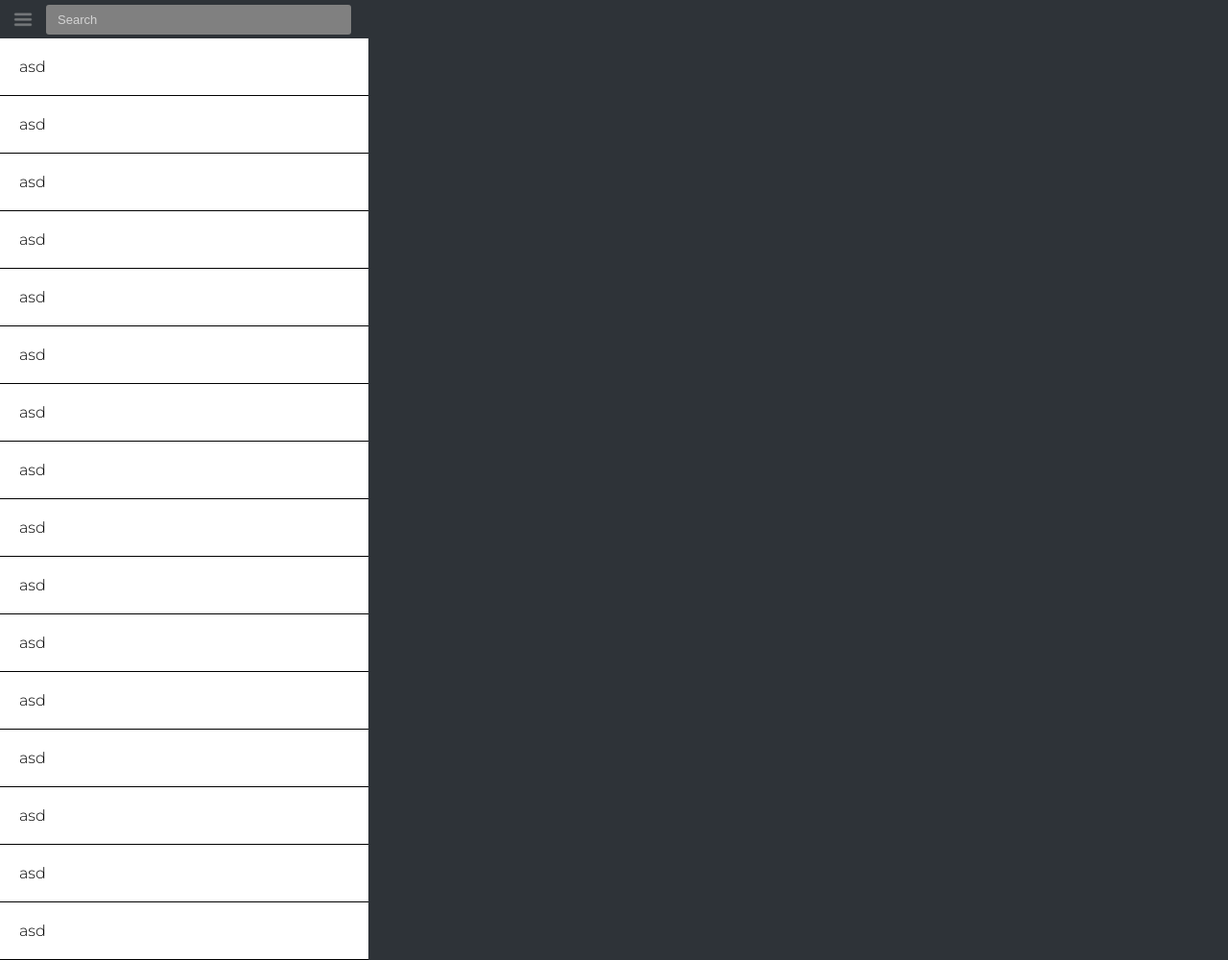
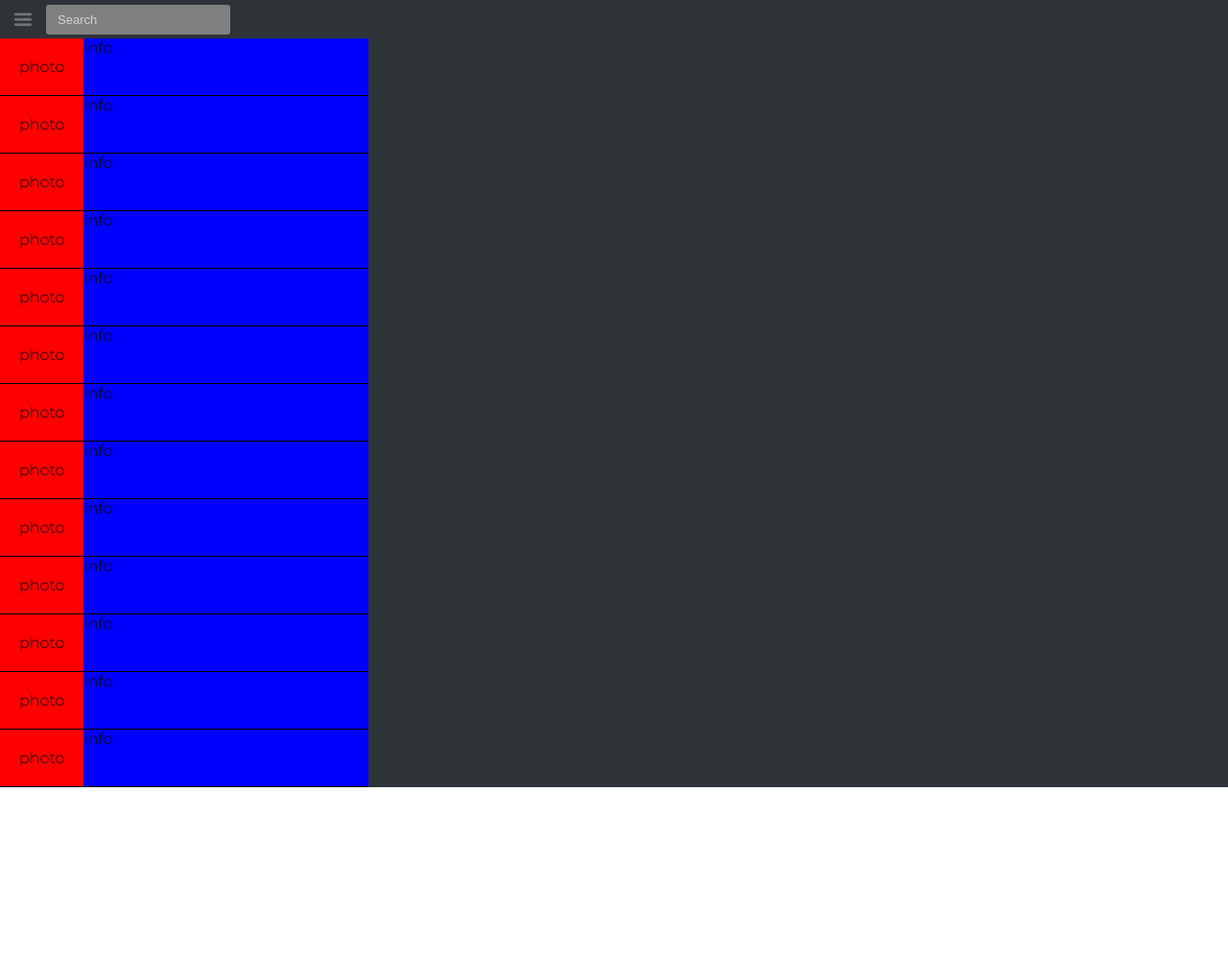
Before and after one commit to StYaroslav/Desktop-Telegram-UI, a plain HTML site: page telegramUI.html in a window 1280 px wide. Shown: the whole page at 96% size. After the commit the page ends 820 px from the top, so only its background shows below. Drawn offline with Linux system fonts and the light colour scheme.

Commit message:
working with channels view

```diff
--- a/style.css
+++ b/style.css
@@ -10,13 +10,13 @@ body {
 
 input[type=text] {
     padding: 8px;
-    width: 90%;
     font-size: 13px;
     background-color: gray;
     border-radius: 3px;
     border-style: none;
     text-decoration-color: lightgray;
     text-indent: 4px;
+    flex: 1;
 }
 
 input[type=submit] {
@@ -78,6 +78,17 @@ input:focus::-webkit-input-placeholder {
 
 .channel-item {
     background-color: white;
+    border-bottom: 1px solid black;
+    display: flex;
+    justify-content: start;
+}
+
+.channel-photo {
+    background-color: red;
     padding: 20px;
-    border-bottom: 1px solid black;
 }
+
+.channel-preview-info {
+    flex-grow: 1;
+    background-color: blue;
+}
--- a/telegramUI.html
+++ b/telegramUI.html
@@ -18,22 +18,107 @@
                     <input type="text" placeholder="Search"/>
                 </div>
             </div>
-            <div class="channel-item">asd</div>
-            <div class="channel-item">asd</div>
-            <div class="channel-item">asd</div>
-            <div class="channel-item">asd</div>
-            <div class="channel-item">asd</div>
-            <div class="channel-item">asd</div>
-            <div class="channel-item">asd</div>
-            <div class="channel-item">asd</div>
-            <div class="channel-item">asd</div>
-            <div class="channel-item">asd</div>
-            <div class="channel-item">asd</div>
-            <div class="channel-item">asd</div>
-            <div class="channel-item">asd</div>
-            <div class="channel-item">asd</div>
-            <div class="channel-item">asd</div>
-            <div class="channel-item">asd</div>
+            <div class="channel-item">
+                <div class="channel-photo">
+                    photo
+                </div>
+                <div class="channel-preview-info">
+                    info
+                </div>
+            </div>
+            <div class="channel-item">
+                <div class="channel-photo">
+                    photo
+                </div>
+                <div class="channel-preview-info">
+                    info
+                </div>
+            </div>
+            <div class="channel-item">
+                <div class="channel-photo">
+                    photo
+                </div>
+                <div class="channel-preview-info">
+                    info
+                </div>
+            </div>
+            <div class="channel-item">
+                <div class="channel-photo">
+                    photo
+                </div>
+                <div class="channel-preview-info">
+                    info
+                </div>
+            </div>
+            <div class="channel-item">
+                <div class="channel-photo">
+                    photo
+                </div>
+                <div class="channel-preview-info">
+                    info
+                </div>
+            </div>
+            <div class="channel-item">
+                <div class="channel-photo">
+                    photo
+                </div>
+                <div class="channel-preview-info">
+                    info
+                </div>
+            </div>
+            <div class="channel-item">
+                <div class="channel-photo">
+                    photo
+                </div>
+                <div class="channel-preview-info">
+                    info
+                </div>
+            </div>
+            <div class="channel-item">
+                <div class="channel-photo">
+                    photo
+                </div>
+                <div class="channel-preview-info">
+                    info
+                </div>
+            </div>
+            <div class="channel-item">
+                <div class="channel-photo">
+                    photo
+                </div>
+                <div class="channel-preview-info">
+                    info
+                </div>
+            </div>
+            <div class="channel-item">
+                <div class="channel-photo">
+                    photo
+                </div>
+                <div class="channel-preview-info">
+                    info
+                </div>
+            </div><div class="channel-item">
+            <div class="channel-photo">
+                photo
+            </div>
+            <div class="channel-preview-info">
+                info
+            </div>
+        </div><div class="channel-item">
+            <div class="channel-photo">
+                photo
+            </div>
+            <div class="channel-preview-info">
+                info
+            </div>
+        </div><div class="channel-item">
+            <div class="channel-photo">
+                photo
+            </div>
+            <div class="channel-preview-info">
+                info
+            </div>
+        </div>
         </div>
     </div>
 </body>
```
